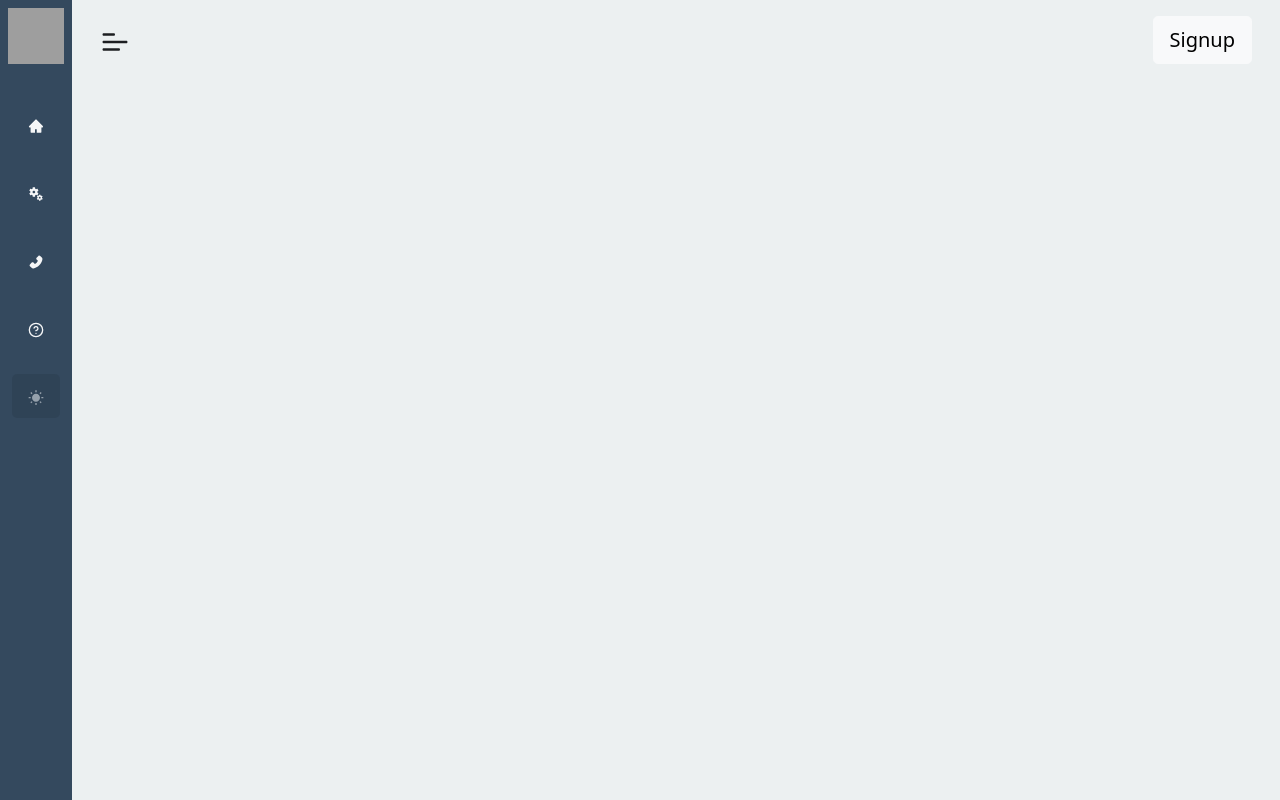
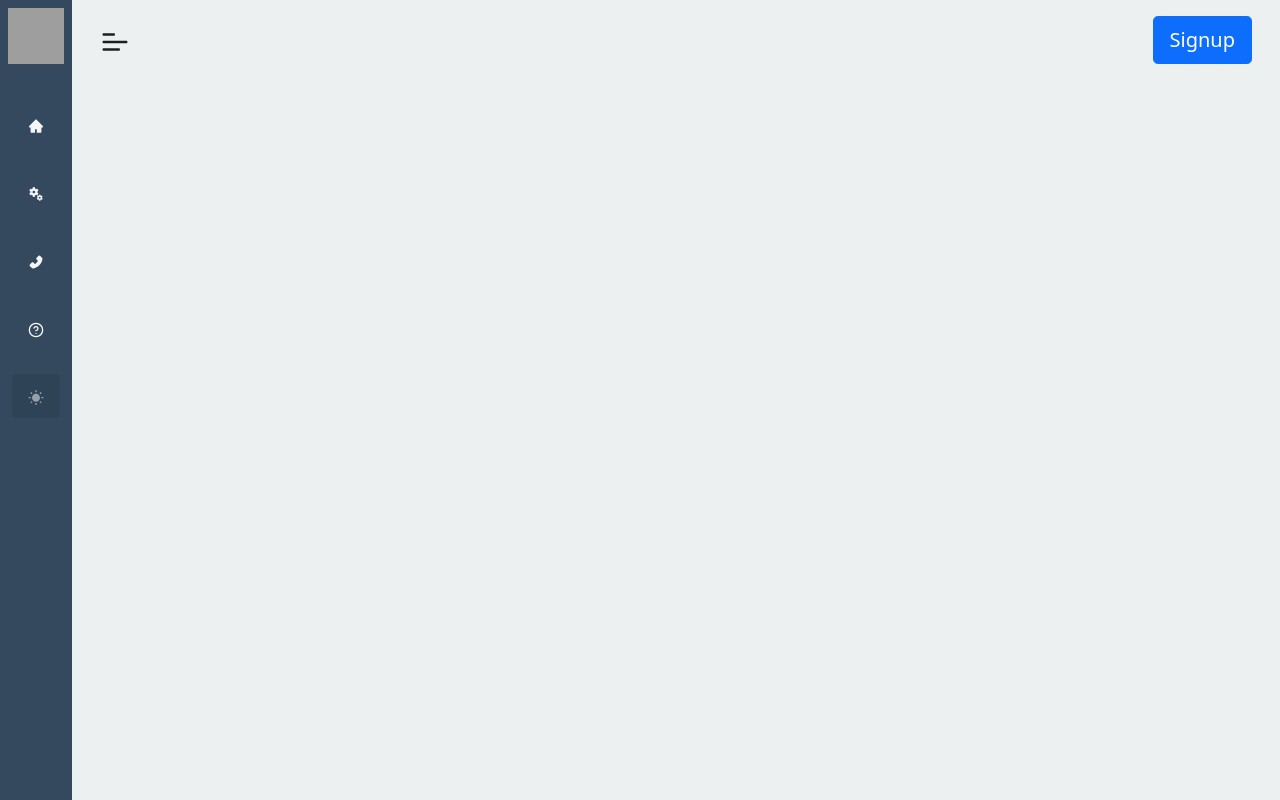
Before and after one commit to Karl-maker/Syncviz-Delivery-Service, a Next.js app: page / in a window 1280 px wide. Built offline with nearby package versions, Linux system fonts and the light colour scheme; grey boxes are pictures that could not be loaded.

Commit message:
Button Color, Button Darkmode

```diff
--- a/components/content/header.js
+++ b/components/content/header.js
@@ -32,7 +32,7 @@ function Header() {
           <Link href={"/signup"} passHref>
             <Button
               variant={
-                themeState.matches("darkmode") ? "outline-light" : "light"
+                themeState.matches("darkmode") ? "outline-light" : "primary"
               }
               size="lg"
             >
--- a/components/content/navigation.js
+++ b/components/content/navigation.js
@@ -121,15 +121,15 @@ export default function Navigation({ isPrivate, isOpen, isMobile }) {
               </Link>
             ))}
 
-            <div className="highlight">
+            <div
+              className="highlight"
+              onClick={(e) => {
+                e.preventDefault;
+                themeStateController.send("TOGGLE");
+              }}
+            >
               <li className="ml-3 mb-4 row align-center d-flex flex-nowrap text-truncate ">
-                <div
-                  className="col-12 align-center text-center p-0"
-                  onClick={(e) => {
-                    e.preventDefault;
-                    themeStateController.send("TOGGLE");
-                  }}
-                >
+                <div className="col-12 align-center text-center p-0">
                   {themeState.matches("darkmode") ? (
                     <MdNightlightRound
                       style={{
```
Also changed, not shown: 1 other file (tests, documents, lock files or other folders).
